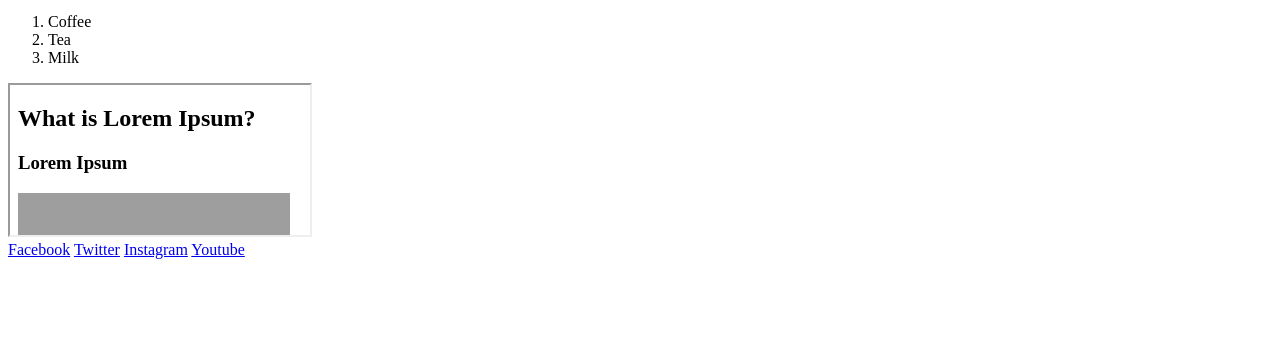
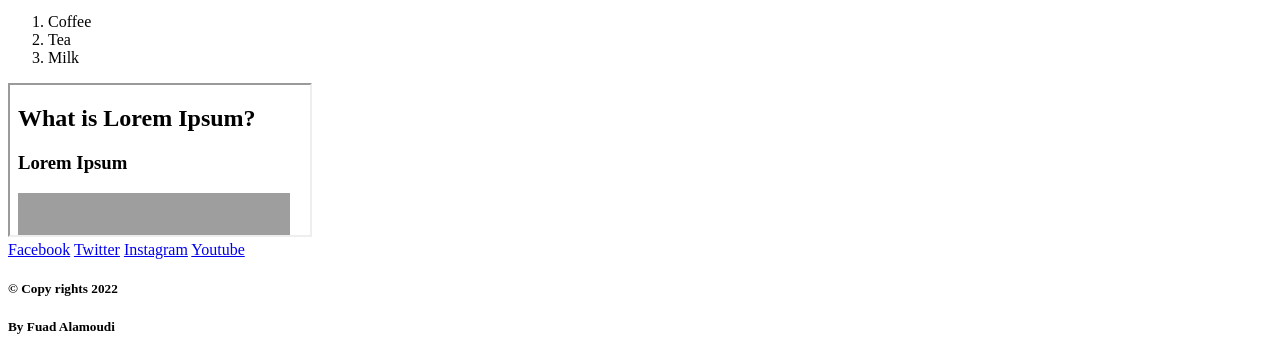
Before and after one commit to Fuad-Alamoudi/HTML-CSSProgict, a plain HTML site: page index.html in a window 1280 px wide. Shown: the part 774-1131 px from the top of the page. Before the commit the page ends 1041 px from the top, so only its background shows below. Drawn offline with Linux system fonts and the light colour scheme.

Commit message:
Finsh Footer

```diff
--- a/index.html
+++ b/index.html
@@ -55,6 +55,8 @@
         <a href="https://twitter.com/">Twitter</a>
         <a href="https://www.instagram.com/">Instagram</a>
         <a href="https://www.youtube.com/">Youtube</a>
+        <h5>&copy; Copy rights 2022</h5>
+        <h5>By Fuad Alamoudi</h5>
     </footer>
 
 </body>
```
